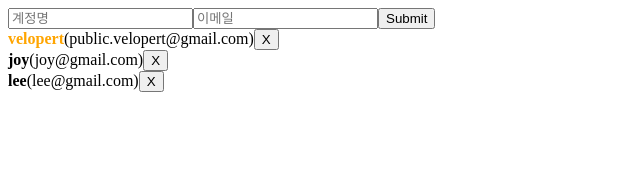
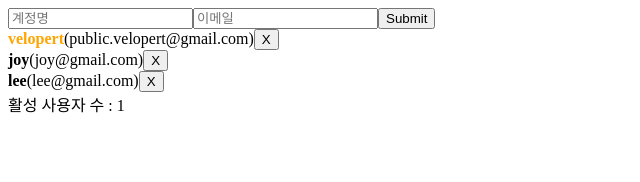
Before and after one commit to joyact/react-study, a React (Create React App) app: page / in a window 1280 px wide. Shown: the top 182 px of the page, without its empty margins (0-640 px from the left). Built offline with nearby package versions, Linux system fonts and the light colour scheme.

Commit message:
17. useMemo를 사용하여 연산한 값 재사용하기

```diff
--- a/src/App.js
+++ b/src/App.js
@@ -1,6 +1,11 @@
-import React, { useRef, useState } from 'react';
+import React, { useRef, useState, useMemo } from 'react';
 import NewUser from './components/NewUser';
 import UserList from './components/UserList';
+
+function countActiveUsers(users) {
+  console.log('활성 사용자 수를 세는 중...');
+  return users.filter((user) => user.active).length;
+}
 
 function App() {
   const [inputs, setInputs] = useState({
@@ -76,6 +81,9 @@ function App() {
     );
   };
 
+  // list가 바뀔 때만 호출 되고, 그 외는 재사용 됨
+  const count = useMemo(() => countActiveUsers(list), [list]);
+
   return (
     <>
       <NewUser
@@ -85,6 +93,7 @@ function App() {
         onCreate={handleCreate}
       />
       <UserList list={list} onRemove={handleRemove} onToggle={handleToggle} />
+      <div>활성 사용자 수 : {count}</div>
     </>
   );
 }
--- a/src/components/UserList.js
+++ b/src/components/UserList.js
@@ -3,6 +3,7 @@ import React, { useEffect } from 'react';
 function User({ user, onRemove, onToggle }) {
   const { username, email, id, active } = user;
 
+  /*
   useEffect(() => {
     // 컴포넌트가 마운트될 때
     // props -> state / REST API / setInterval, setTimeout
@@ -16,6 +17,7 @@ function User({ user, onRemove, onToggle }) {
       console.log(user);
     };
   }, [user]); // props 값 혹은 useState 값을 가져오는 경우 depth배열에 추가
+  */
 
   return (
     <div>
```
